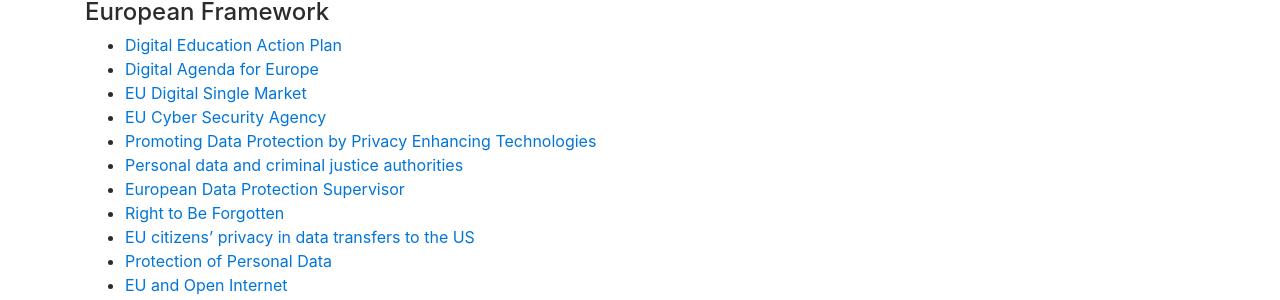
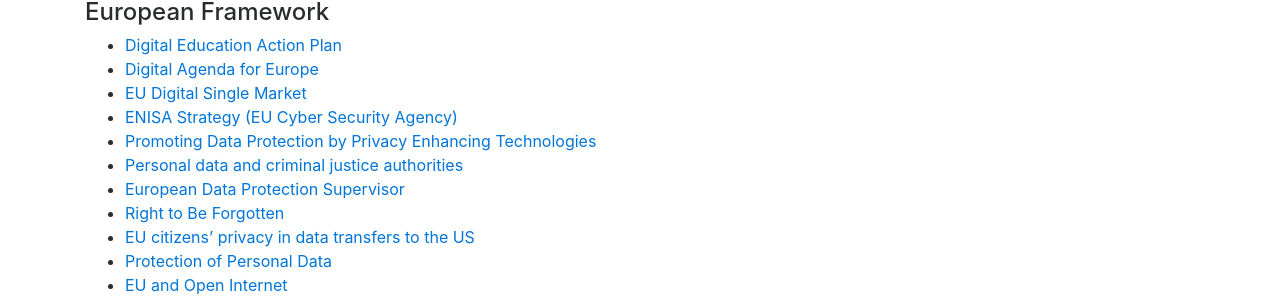
Before and after one commit to nextleap-project/nextleap-website, a Jekyll site: the page built from _projects/rights.md, in a window 1280 px wide. Shown: the part 1003-1303 px from the top of the page. Built offline with Jekyll 4.4.1, drawn with Linux system fonts in a browser that asks for light colours; nearby versions of some CDN libraries; comment, search, counter and statistics services are not loaded.

Commit message:
links modified

```diff
--- a/_projects/rights.md
+++ b/_projects/rights.md
@@ -66,11 +66,11 @@
 
 <li><a href="https://via.projet-episteme.org/https://nextleap.eu/netrights/articles/Digital_single_market.pdf">EU Digital Single Market</a></li>
 
-<li><a href="https://via.projet-episteme.org/https://www.enisa.europa.eu/publications/corporate/enisa-strategy">EU Cyber Security Agency</a></li>
+<li><a href="https://via.projet-episteme.org/https://www.enisa.europa.eu/publications/corporate/enisa-strategy">ENISA Strategy (EU Cyber Security Agency)</a></li>
 
 <li><a href="https://via.projet-episteme.org/http://eur-lex.europa.eu/legal-content/EN/TXT/HTML/?uri=LEGISSUM:l14555&from=EN">Promoting Data Protection by Privacy Enhancing Technologies</a></li>
 
-<li><a href="https://via.projet-episteme.org/http://eur-lex.europa.eu/legal-content/EN/TXT/HTML/?uri=LEGISSUM:l14555&from=EN">Personal data and criminal justice authorities</a></li>
+<li><a href="https://via.projet-episteme.org/http://eur-lex.europa.eu/legal-content/EN/TXT/PDF/?uri=CELEX:32016L0680&from=EN">Personal data and criminal justice authorities</a></li>
 
 <li><a href="https://via.projet-episteme.org/http://eur-lex.europa.eu/legal-content/EN/TXT/HTML/?uri=LEGISSUM:l24222&from=EN">European Data Protection Supervisor</a></li>
 
```
